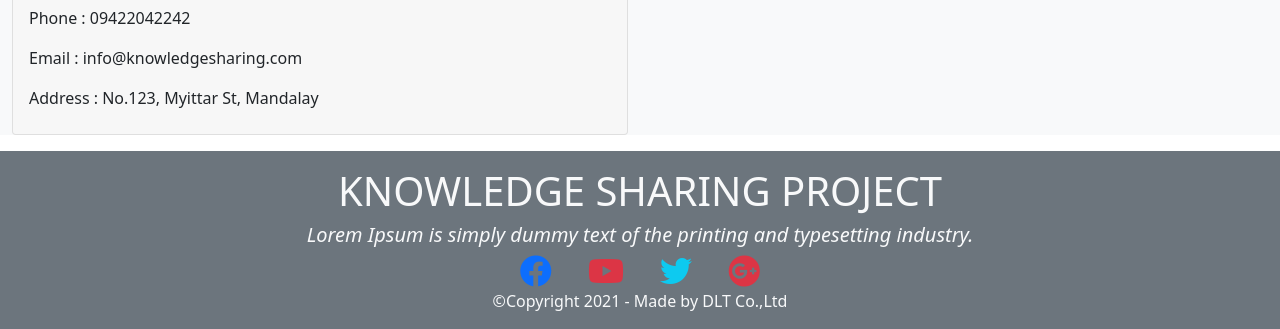
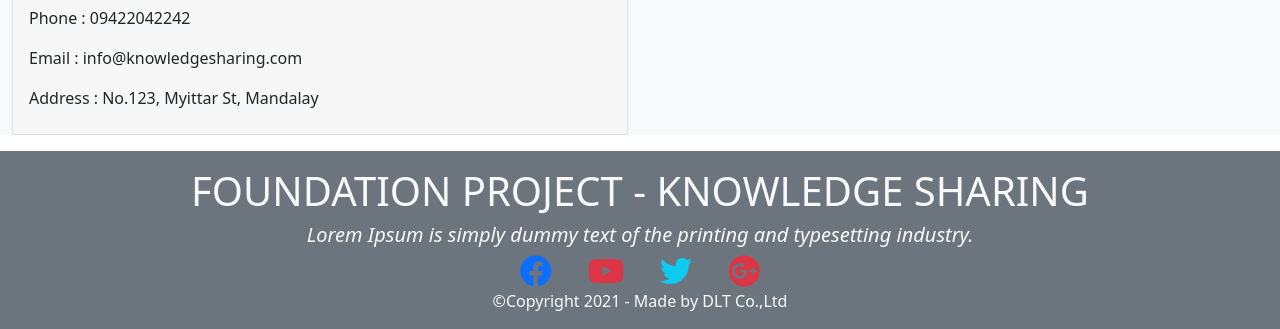
Before and after one commit to YoMonChi/knowledgesharingproject, a plain HTML site: page index.html in a window 1280 px wide. Shown: the part 3627-3956 px from the top of the page. Drawn offline with nearby package versions, Linux system fonts and the light colour scheme.

Commit message:
Basic Project

```diff
--- a/index.html
+++ b/index.html
@@ -368,7 +368,7 @@
 
 
                         <div class="col-12 text-center">
-                            <h1 class="text-light text-uppercase fw-light">Knowledge Sharing Project</h1>
+                            <h1 class="text-light text-uppercase fw-light">Foundation Project - Knowledge Sharing</h1>
                             <h5 class="text-light fw-light fst-italic">Lorem Ipsum is simply dummy text of the printing and typesetting industry.</h5>
 
                             <div>
```
